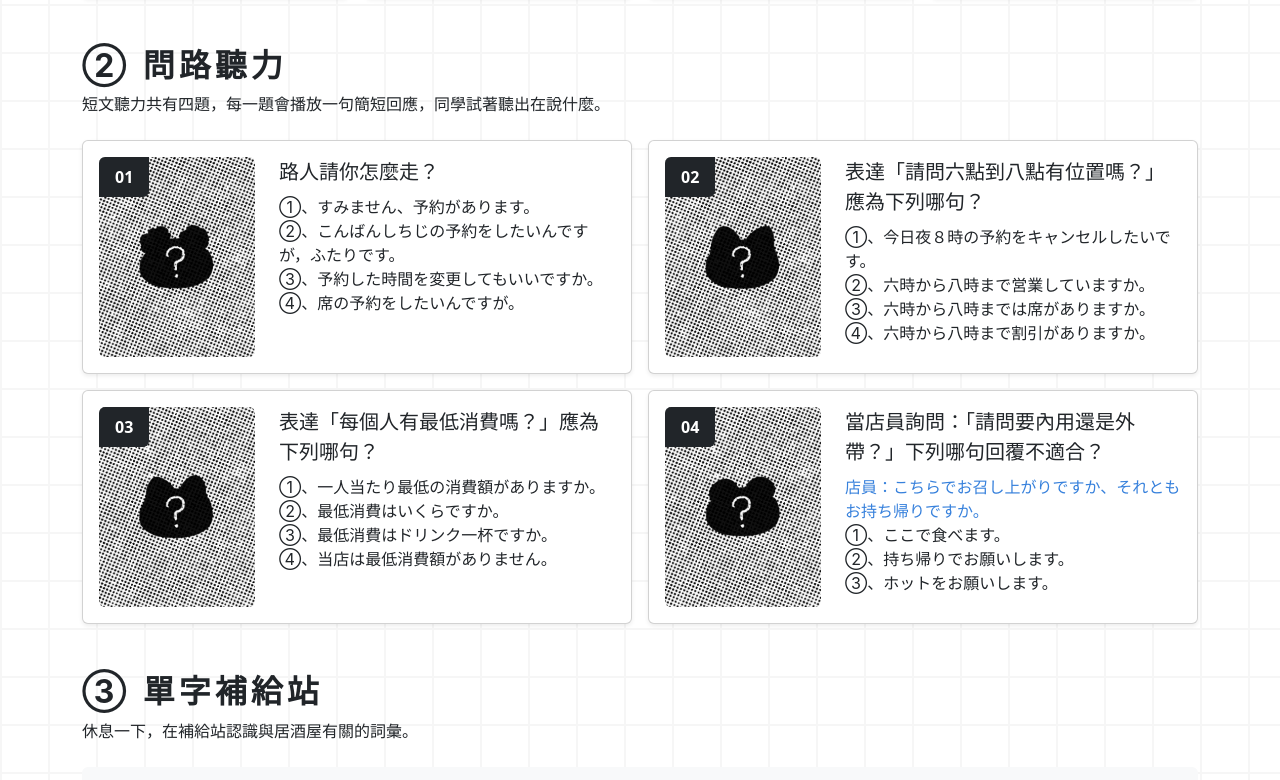
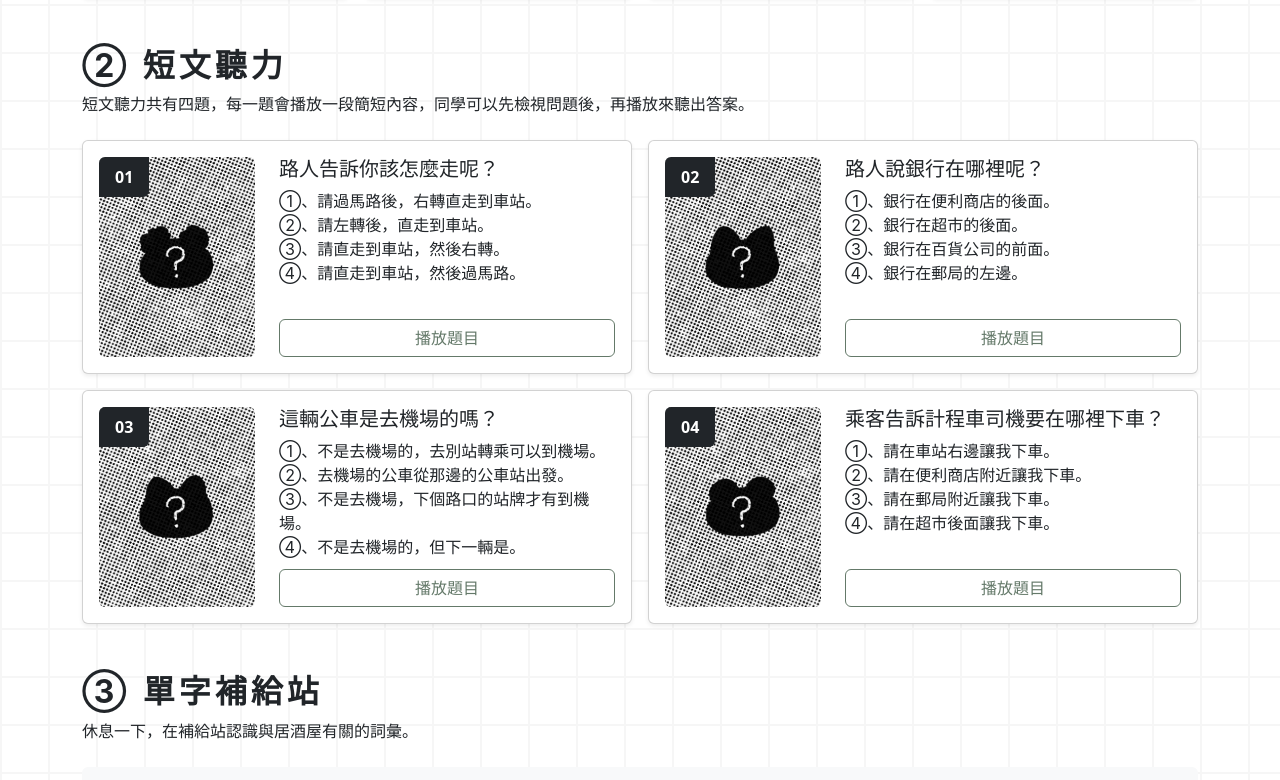
Before and after one commit to icephy/project0522, a website: page koutsuu.html in a window 1280 px wide. Shown: the part 1100-1880 px from the top of the page. Drawn offline with nearby package versions, Linux system fonts and the light colour scheme.

Commit message:
交通短文聽力更新

```diff
--- a/css/helpers/_variables.scss
+++ b/css/helpers/_variables.scss
@@ -52,6 +52,7 @@ $moore:   #EAEDE7 !default;  // *custom
 $palepink: #E4CDD2 !default; // *custom
 $strong:  #3781dc !default;  // *custom
 $goose:  #f6ecbe !default;  // *custom
+$serenity:  #c7ced7 !default;  // *custom
 
 // scss-docs-end color-variables
 
@@ -77,6 +78,7 @@ $colors: (
   "palepink":   $palepink, //*custom
   "strong":     $strong, // *custom strong
   "goose":     $goose, // *custom goose
+  "serenity":     $serenity, // *custom serenity
 ) !default;
 // scss-docs-end colors-map
 
@@ -324,6 +326,7 @@ $flora:         $flora !default; // *custom
 $moore:         $moore !default; // *custom
 $palepink:      $palepink !default; // *custom
 $strong:        $strong !default; // *custom
+$serenity:        $serenity !default; // *custom
 // scss-docs-end theme-color-variables
 // scss-docs-start theme-colors-map
 $theme-colors: (
@@ -341,6 +344,7 @@ $theme-colors: (
   "flora":      $flora, // *custom secondary
   "palepink":   $palepink, // *custom
   "goose":      $goose, // *custom
+  "serenity":   $serenity, // *custom
 ) !default;
 // scss-docs-end theme-colors-map
 
--- a/js/koutsuu.js
+++ b/js/koutsuu.js
@@ -400,10 +400,22 @@ function PlaySound(soundName) {
     break;
 
     // 短文聽力
-    case 'hotelShortTalksCard_001':
-        var hotelShortTalksCard_001 = new Audio('https://icephy.github.io/project0522/audio/sound/hotel/short_talks/hotelShortTalksCard_001.mp3');
-        hotelShortTalksCard_001.play();
-      break;
+    case 'koutsuuShortTalksCard_001':
+        var koutsuuShortTalksCard_001 = new Audio('https://icephy.github.io/project0522/audio/sound/koutsuu/short_talks/koutsuuShortTalksCard_001.mp3');
+        koutsuuShortTalksCard_001.play();
+    break;
+    case 'koutsuuShortTalksCard_002':
+        var koutsuuShortTalksCard_002 = new Audio('https://icephy.github.io/project0522/audio/sound/koutsuu/short_talks/koutsuuShortTalksCard_002.mp3');
+        koutsuuShortTalksCard_002.play();
+    break;
+    case 'koutsuuShortTalksCard_003':
+        var koutsuuShortTalksCard_003 = new Audio('https://icephy.github.io/project0522/audio/sound/koutsuu/short_talks/koutsuuShortTalksCard_003.mp3');
+        koutsuuShortTalksCard_003.play();
+    break;
+    case 'koutsuuShortTalksCard_004':
+        var koutsuuShortTalksCard_004 = new Audio('https://icephy.github.io/project0522/audio/sound/koutsuu/short_talks/koutsuuShortTalksCard_004.mp3');
+        koutsuuShortTalksCard_004.play();
+    break;
 
     // 單字區（一）
       case 'izakayaVocabSectionTabs_oshibori':
--- a/koutsuu.html
+++ b/koutsuu.html
@@ -131,7 +131,7 @@
             <div class="col-6 col-md-6 col-lg-3">
               <div class="card h-100 shadow-sm">
                 <p class="position-absolute top-0 px-md-3 py-md-2 bg-dark fs-6 fw-bold text-white px-3 py-1 rounded-topLeft-bottomRight">一番</p>
-                <img src="img/koutsuu_card_001.png" class="card-img-top img-fluid bg-goose d-block" alt="旅客">
+                <img src="img/koutsuu_card_001.png" class="card-img-top img-fluid bg-serenity d-block" alt="旅客">
                 <div class="card-body d-flex flex-column">
                   <h5 class="card-title">搭電車</h5>
                   <p class="card-text">電車是日本的主要交通運輸之一，而且光是電車就有很多種類，行前做足功課，挑戰搭車旅程吧。
@@ -945,7 +945,7 @@
             <div class="col-6 col-md-6 col-lg-3">
               <div class="card h-100 shadow-sm">
                 <p class="position-absolute top-0 px-md-3 py-md-2 bg-dark fs-6 fw-bold text-white px-3 py-1 rounded-topLeft-bottomRight">二番</p>
-                <img src="img/koutsuu_card_002.png" class="card-img-top img-fluid bg-goose d-block" alt="旅客">
+                <img src="img/koutsuu_card_002.png" class="card-img-top img-fluid bg-serenity d-block" alt="旅客">
                 <div class="card-body d-flex flex-column">
                   <h5 class="card-title">搭地鐵</h5>
                   <p class="card-text">地鐵對於旅客、上班通勤者來說都非常方便，尖峰時段人很多，小心不要走散了。
@@ -1668,7 +1668,7 @@
             <div class="col-6 col-md-6 col-lg-3">
               <div class="card h-100 shadow-sm">
                 <p class="position-absolute top-0 px-md-3 py-md-2 bg-dark fs-6 fw-bold text-white px-3 py-1 rounded-topLeft-bottomRight">三番</p>
-                <img src="img/koutsuu_card_003.png" class="card-img-top img-fluid bg-goose d-block" alt="旅客">
+                <img src="img/koutsuu_card_003.png" class="card-img-top img-fluid bg-serenity d-block" alt="旅客">
                 <div class="card-body d-flex flex-column">
                   <h5 class="card-title">搭公車 & 計程車</h5>
                   <p class="card-text">今天的行程路線看起來適合搭公車，但是要注意末班車的時間，如果趕不上就要叫計程車了。
@@ -2729,7 +2729,7 @@
             <div class="col-6 col-md-6 col-lg-3">
               <div class="card h-100 shadow-sm">
                 <p class="position-absolute top-0 px-md-3 py-md-2 bg-dark fs-6 fw-bold text-white px-3 py-1 rounded-topLeft-bottomRight">四番</p>
-                <img src="img/koutsuu_card_004.png" class="card-img-top img-fluid bg-goose d-block" alt="旅客">
+                <img src="img/koutsuu_card_004.png" class="card-img-top img-fluid bg-serenity d-block" alt="旅客">
                 <div class="card-body d-flex flex-column">
                   <h5 class="card-title">迷路時問路</h5>
                   <p class="card-text">在陌生的城市走著走著，不知不覺就迷失了方向，詢問路人或附近的店員來尋找正確的方向。
@@ -3363,8 +3363,8 @@
 
       <section class="my-sm-5 my-4">
         <div class="container mb-md-4 mb-2">
-          <h4 class="fs-2 mx-auto mb-md-2 fw-bolder letter-spacing-2">➁ 問路聽力</h4>
-          <p class="mb-0">短文聽力共有四題，每一題會播放一句簡短回應，同學試著聽出在說什麼。</p>
+          <h4 class="fs-2 mx-auto mb-md-2 fw-bolder letter-spacing-2">➁ 短文聽力</h4>
+          <p class="mb-0">短文聽力共有四題，每一題會播放一段簡短內容，同學可以先檢視問題後，再播放來聽出答案。</p>
         </div>
         <div class="container">
           <div class="row g-3">
@@ -3378,17 +3378,18 @@
                   <div class="col-md-8 col-8">
                     <div class="card-body h-100 d-flex flex-column p-0">
                       <div class="d-flex align-items-center justify-content-between">
-                        <h5 class="card-title lh-base">路人請你怎麼走？</h5>
+                        <h5 class="card-title">路人告訴你該怎麼走呢？</h5>
+                        <!-- <button class="btn btn-dark text-center rounded-circle p-0 p-1" onmousedown="PlaySound('hotelShortTalksCard_001')"><img src="img/icon-volume.svg" alt="volume" class="img-fluid d-block">
+                        </button> -->
                       </div>
-                      <p class="mb-0"></p>
                       <ul class="card-text list-unstyled mb-0">
-                        <li>➀、すみません、予約があります。</li>
-                        <li>➁、こんばんしちじの予約をしたいんですが，ふたりです。</li>
-                        <li>➂、予約した時間を変更してもいいですか。</li>
-                        <li>➃、席の予約をしたいんですが。</li>
+                        <li>➀、請過馬路後，右轉直走到車站。</li>
+                        <li>➁、請左轉後，直走到車站。</li>
+                        <li>➂、請直走到車站，然後右轉。</li>
+                        <li>➃、請直走到車站，然後過馬路。</li>
                       </ul>
-                      <!-- <button class="btn btn-outline-primary px-1 w-100 text-center mt-auto" onmousedown="PlaySound('hotelShortTalksCard_001')">播放題目
-                      </button> -->
+                      <button class="btn btn-outline-primary px-1 w-100 text-center mt-auto" onmousedown="PlaySound('koutsuuShortTalksCard_001')">播放題目
+                      </button>
                     </div>
                   </div>
                 </div>
@@ -3403,15 +3404,15 @@
                   </div>
                   <div class="col-md-8 col-8">
                     <div class="card-body h-100 d-flex flex-column p-0">
-                      <h5 class="card-title lh-base">表達「請問六點到八點有位置嗎？」應為下列哪句？</h5>
+                      <h5 class="card-title">路人說銀行在哪裡呢？</h5>
                       <ul class="card-text list-unstyled mb-0">
-                        <li>➀、今日夜８時の予約をキャンセルしたいです。</li>
-                        <li>➁、六時から八時まで営業していますか。</li>
-                        <li>➂、六時から八時までは席がありますか。</li>
-                        <li>➃、六時から八時まで割引がありますか。</li>
+                        <li>➀、銀行在便利商店的後面。</li>
+                        <li>➁、銀行在超市的後面。</li>
+                        <li>➂、銀行在百貨公司的前面。</li>
+                        <li>➃、銀行在郵局的左邊。</li>
                       </ul>
-                      <!-- <button class="btn btn-outline-primary px-1 w-100 text-center mt-auto" onmousedown="PlaySound('hotelShortTalksCard_002')">播放題目
-                      </button> -->
+                      <button class="btn btn-outline-primary px-1 w-100 text-center mt-auto" onmousedown="PlaySound('koutsuuShortTalksCard_002')">播放題目
+                      </button>
                     </div>
                   </div>
                 </div>
@@ -3426,16 +3427,17 @@
                   </div>
                   <div class="col-md-8 col-8">
                     <div class="card-body h-100 d-flex flex-column p-0">
-                      <h5 class="card-title lh-base">表達「每個人有最低消費嗎？」應為下列哪句？
+                      <h5 class="card-title">這輛公車是去機場的嗎？
                       </h5>
                       <ul class="card-text list-unstyled mb-0">
-                        <li>➀、一人当たり最低の消費額がありますか。</li>
-                        <li>➁、最低消費はいくらですか。</li>
-                        <li>➂、最低消費はドリンク一杯ですか。</li>
-                        <li>➃、当店は最低消費額がありません。</li>
+                        <li>➀、不是去機場的，去別站轉乘可以到機場。
+                        </li>
+                        <li>➁、去機場的公車從那邊的公車站出發。</li>
+                        <li>➂、不是去機場，下個路口的站牌才有到機場。</li>
+                        <li>➃、不是去機場的，但下一輛是。</li>
                       </ul>
-                      <!-- <button class="btn btn-outline-primary px-1 w-100 text-center mt-auto" onmousedown="PlaySound('hotelShortTalksCard_003')">播放題目
-                      </button> -->
+                      <button class="btn btn-outline-primary px-1 w-100 text-center mt-auto" onmousedown="PlaySound('koutsuuShortTalksCard_003')">播放題目
+                      </button>
                     </div>
                   </div>
                 </div>
@@ -3450,16 +3452,16 @@
                   </div>
                   <div class="col-md-8 col-8">
                     <div class="card-body h-100 d-flex flex-column p-0">
-                      <h5 class="card-title lh-base">當店員詢問：「請問要內用還是外帶？」下列哪句回覆不適合？
+                      <h5 class="card-title">乘客告訴計程車司機要在哪裡下車？
                       </h5>
                       <ul class="card-text list-unstyled mb-0">
-                        <li class="text-strong">店員：こちらでお召し上がりですか、それともお持ち帰りですか。</li>
-                        <li>➀、ここで食べます。</li>
-                        <li>➁、持ち帰りでお願いします。</li>
-                        <li>➂、ホットをお願いします。</li>
+                        <li>➀、請在車站右邊讓我下車。</li>
+                        <li>➁、請在便利商店附近讓我下車。</li>
+                        <li>➂、請在郵局附近讓我下車。</li>
+                        <li>➃、請在超市後面讓我下車。</li>
                       </ul>
-                      <!-- <button class="btn btn-outline-primary px-1 w-100 text-center mt-auto" onmousedown="PlaySound('hotelShortTalksCard_004')">播放題目
-                      </button> -->
+                      <button class="btn btn-outline-primary px-1 w-100 text-center mt-auto" onmousedown="PlaySound('koutsuuShortTalksCard_004')">播放題目
+                      </button>
                     </div>
                   </div>
                 </div>
@@ -3468,7 +3470,7 @@
           </div><!--row-->
         </div>
       </section>
-      <!--問路聽力-->
+      <!--短文聽力-->
 
       <section class="my-sm-5 my-4">
         <div class="container mb-md-4 mb-2">
```
Also changed, not shown: izakaya.html (+4 -4 lines), css/all.css, 5 other files.
